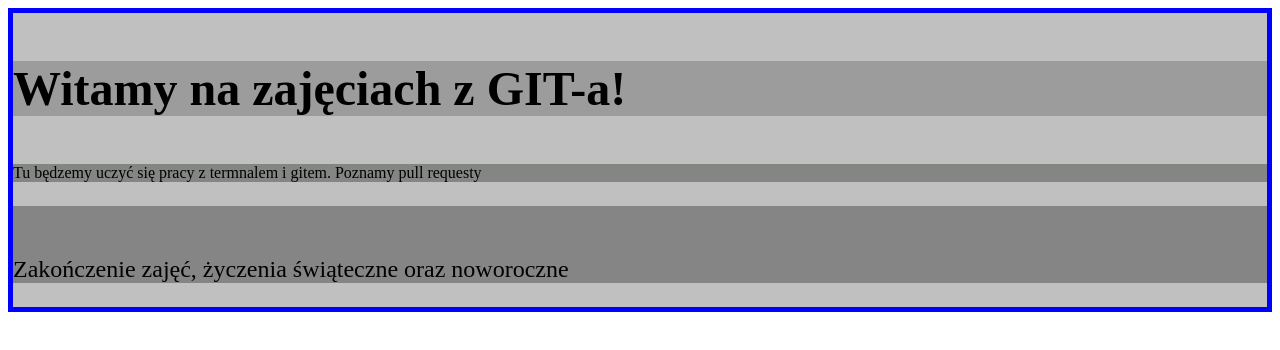
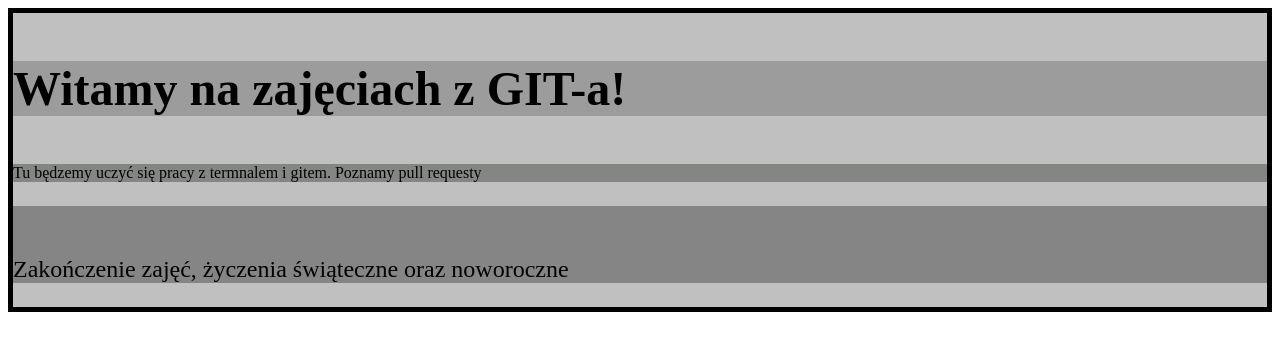
Before and after one commit to manczakola/Git-CDV, a plain HTML site: page index.html in a window 1280 px wide. Drawn offline with Linux system fonts and the light colour scheme.

Commit message:
Change border color to black

```diff
--- a/style.css
+++ b/style.css
@@ -1,6 +1,6 @@
 .container {
     background-color: rgb(192, 192, 192);
-    border: 5px solid blue;
+    border: 5px solid black;
 }
 
 .introduction {
```
